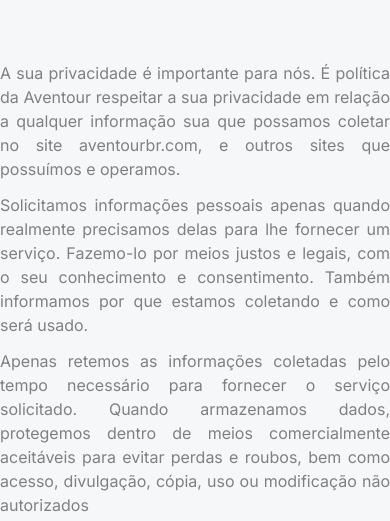
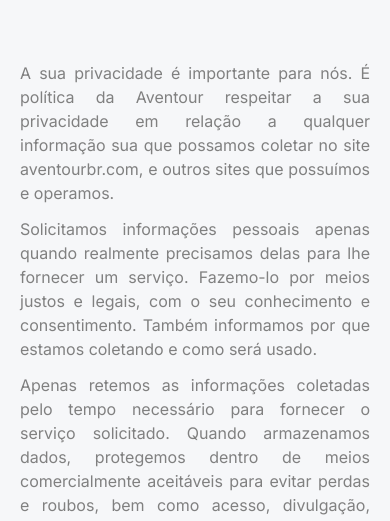
Before and after one commit to marlonlencina/lencois-em-um-dia, a plain HTML site: page termos-de-uso-e-politicas-de-privacidade.html in a window 390 px wide. Shown: the part 292-813 px from the top of the page. Drawn offline with Linux system fonts and the light colour scheme.

Commit message:
fix padding termos e condicoes

```diff
--- a/termos-de-uso-e-politicas-de-privacidade.html
+++ b/termos-de-uso-e-politicas-de-privacidade.html
@@ -25,7 +25,7 @@
   </header>
 </div>
 
-  <main class="w-full container mx-auto mt-[84px] pb-[84px]">
+  <main class="w-full container mx-auto pt-[84px] pb-[84px] px-5 md:px-0">
 
     <div class="flex flex-col items-center">
       <div class="bg-yellow py-1 px-3 rounded-3xl inline-flex"><p class="uppercase text-black text-body14 font-semibold">POÍTICAS DO SITE</p></div>
```
